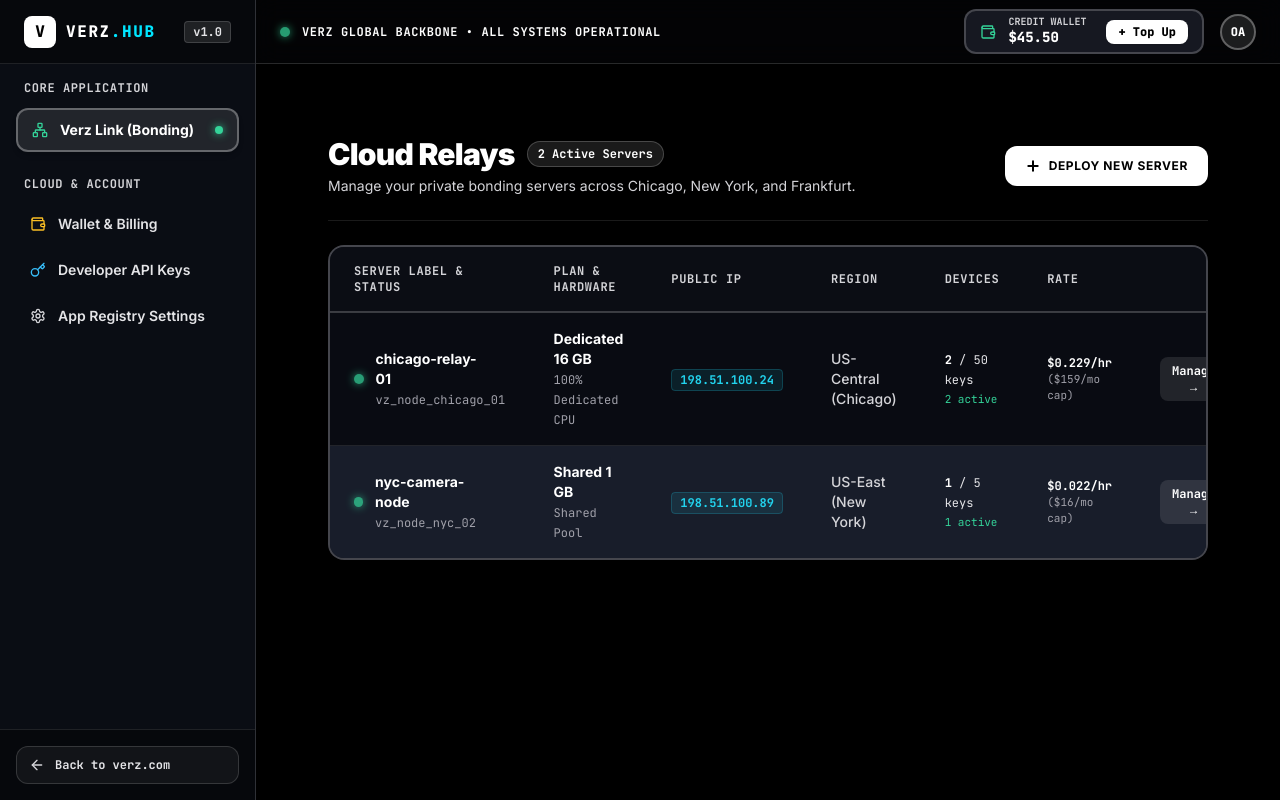
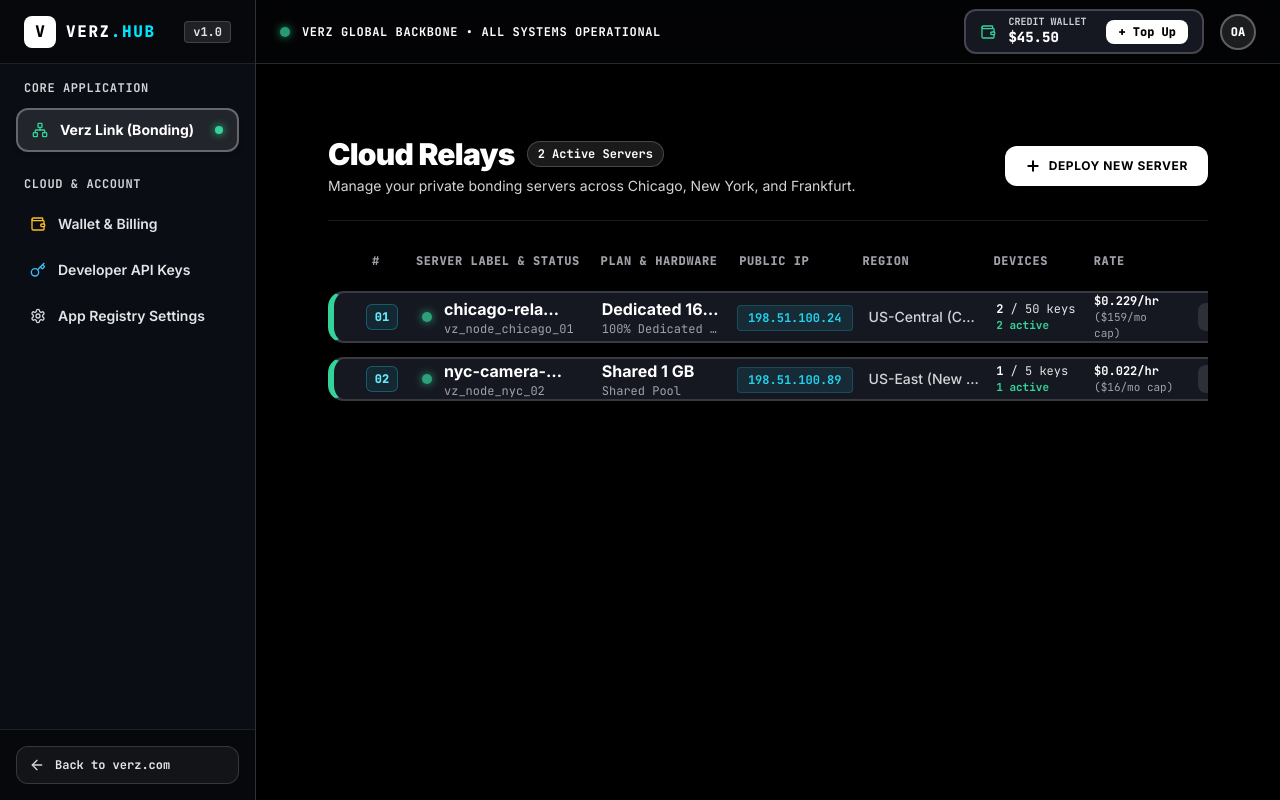
Before and after one commit to omaralabed/VERZ, a Next.js app: page /hub in a window 1280 px wide. Built offline with nearby package versions, Linux system fonts and the light colour scheme.

Commit message:
feat: upgrade fleet server list to spaced floating cards with numbered badges and accent borders

```diff
--- a/src/app/hub/page.tsx
+++ b/src/app/hub/page.tsx
@@ -915,84 +915,92 @@ export default function HubDashboard() {
                 </button>
               </div>
             ) : (
-              /* Cloud Instances Fleet Table */
-              <div className="rounded-2xl border-2 border-white/20 bg-surface-100 overflow-hidden shadow-2xl">
-                <div className="overflow-x-auto">
-                  <table className="w-full text-left text-sm">
-                    <thead className="bg-[#0B0D14] border-b-2 border-white/20 text-xs font-mono font-black uppercase tracking-wider text-zinc-300">
-                      <tr>
-                        <th className="py-4 px-6">Server Label & Status</th>
-                        <th className="py-4 px-6">Plan & Hardware</th>
-                        <th className="py-4 px-6">Public IP</th>
-                        <th className="py-4 px-6">Region</th>
-                        <th className="py-4 px-6">Devices</th>
-                        <th className="py-4 px-6">Rate</th>
-                        <th className="py-4 px-6 text-right">Actions</th>
-                      </tr>
-                    </thead>
-                    <tbody className="divide-y divide-white/10 font-sans">
+              /* Cloud Instances Fleet Spaced Floating Cards */
+              <div className="space-y-2">
+                <div className="overflow-x-auto pb-2">
+                  <div className="min-w-[1020px] space-y-3.5">
+                    {/* Header Columns Alignment Bar */}
+                    <div className="grid grid-cols-[48px_2.2fr_1.6fr_1.4fr_1.5fr_1.1fr_1.1fr_130px] items-center gap-4 px-6 py-2 text-xs font-mono font-black uppercase tracking-wider text-zinc-400">
+                      <div className="text-center">#</div>
+                      <div>Server Label & Status</div>
+                      <div>Plan & Hardware</div>
+                      <div>Public IP</div>
+                      <div>Region</div>
+                      <div>Devices</div>
+                      <div>Rate</div>
+                      <div className="text-right">Actions</div>
+                    </div>
+
+                    {/* Spaced Floating Cards */}
                     {nodes.map((node, index) => {
                       const activeDevCount = node.devices.filter((d) => d.status === "connected").length;
-                        // Alternating row contrast: Server 1 & 3 are darker (#080A10), Server 2 is lighter (#181D2A)
-                        const isDarkerRow = index % 2 === 0;
+                      const rowNumber = String(index + 1).padStart(2, "0");
                       return (
-                          <tr
+                        <div
                           key={node.id}
-                            className={`transition-colors group cursor-pointer ${
-                              isDarkerRow
-                                ? "bg-[#090B12] hover:bg-cyan-500/[0.08]"
-                                : "bg-[#181D2A] hover:bg-cyan-500/[0.08]"
-                            }`}
                           onClick={() => {
                             setSelectedNodeId(node.id);
                             setCurrentView("manage");
                           }}
-                          >
-                            <td className="py-4 px-6">
-                              <div className="flex items-center gap-3">
-                                <span className="h-2.5 w-2.5 rounded-full bg-emerald-400 shadow-[0_0_8px_#34d399] animate-pulse" />
+                          className="grid grid-cols-[48px_2.2fr_1.6fr_1.4fr_1.5fr_1.1fr_1.1fr_130px] items-center gap-4 px-6 py-4.5 rounded-2xl bg-surface-100 hover:bg-[#181D2A] border-2 border-white/15 hover:border-cyan-400/50 border-l-[6px] border-l-emerald-400 transition-all shadow-md hover:shadow-[0_8px_30px_rgba(0,229,255,0.08)] group cursor-pointer"
+                        >
+                          {/* 1. Number Badge */}
+                          <div className="flex items-center justify-center">
+                            <span className="font-mono text-xs font-black text-cyan-300 bg-cyan-500/10 border border-cyan-400/30 px-2 py-1 rounded-md shadow-sm group-hover:bg-cyan-400 group-hover:text-black transition-colors">
+                              {rowNumber}
+                            </span>
+                          </div>
+
+                          {/* 2. Server Label & Status */}
+                          <div className="flex items-center gap-3 min-w-0">
+                            <span className="h-2.5 w-2.5 rounded-full bg-emerald-400 shadow-[0_0_8px_#34d399] animate-pulse shrink-0" />
+                            <div className="min-w-0">
+                              <div className="font-bold text-white group-hover:text-cyan-400 transition-colors flex items-center gap-1.5 truncate">
+                                <span className="truncate">{node.name}</span>
+                                <ChevronRight className="h-3.5 w-3.5 opacity-0 group-hover:opacity-100 transition-opacity shrink-0" />
+                              </div>
+                              <span className="font-mono text-xs text-zinc-400 truncate block">{node.id}</span>
+                            </div>
+                          </div>
+
+                          {/* 3. Plan & Hardware */}
+                          <div className="min-w-0">
+                            <span className="font-bold text-white block truncate">{node.planName}</span>
+                            <span className="text-xs text-zinc-400 font-mono block truncate">
+                              {node.category === "dedicated" ? "100% Dedicated CPU" : "Shared Pool"}
+                            </span>
+                          </div>
+
+                          {/* 4. Public IP */}
                           <div>
-                                  <div className="font-bold text-white group-hover:text-cyan-400 transition-colors flex items-center gap-1.5">
-                                    <span>{node.name}</span>
-                                    <ChevronRight className="h-3.5 w-3.5 opacity-0 group-hover:opacity-100 transition-opacity" />
-                                  </div>
-                                  <span className="font-mono text-xs text-zinc-400">{node.id}</span>
-                                </div>
-                              </div>
-                            </td>
-
-                            <td className="py-4 px-6">
-                              <span className="font-bold text-white block">{node.planName}</span>
-                              <span className="text-xs text-zinc-400 font-mono">
-                                {node.category === "dedicated" ? "100% Dedicated CPU" : "Shared Pool"}
-                              </span>
-                            </td>
-
-                            <td className="py-4 px-6">
-                              <span className="font-mono font-bold text-cyan-400 bg-cyan-400/10 border border-cyan-400/20 px-2 py-0.5 rounded text-xs">
+                            <span className="font-mono font-bold text-cyan-400 bg-cyan-400/10 border border-cyan-400/20 px-2.5 py-1 rounded text-xs inline-block">
                               {node.ipAddress}
                             </span>
-                            </td>
-
-                            <td className="py-4 px-6 text-zinc-300 font-medium">
+                          </div>
+
+                          {/* 5. Region */}
+                          <div className="text-zinc-300 font-medium truncate text-sm">
                             {node.region}
-                            </td>
-
-                            <td className="py-4 px-6">
-                              <span className="font-mono text-xs text-zinc-200">
+                          </div>
+
+                          {/* 6. Devices */}
+                          <div className="font-mono text-xs">
+                            <span className="text-zinc-200 block">
                               <strong className="text-white">{node.devices.length}</strong> / {node.maxDevices} keys
                             </span>
-                              <span className="block text-[11px] text-emerald-400 font-mono">
+                            <span className="block text-[11px] text-emerald-400 font-bold">
                               {activeDevCount} active
                             </span>
-                            </td>
-
-                            <td className="py-4 px-6 font-mono text-xs">
-                              <span className="text-white font-bold">${node.hourlyPrice.toFixed(3)}/hr</span>
+                          </div>
+
+                          {/* 7. Rate */}
+                          <div className="font-mono text-xs">
+                            <span className="text-white font-bold block">${node.hourlyPrice.toFixed(3)}/hr</span>
                             <span className="block text-zinc-400 text-[11px]">(${node.monthlyPrice}/mo cap)</span>
-                            </td>
-
-                            <td className="py-4 px-6 text-right" onClick={(e) => e.stopPropagation()}>
+                          </div>
+
+                          {/* 8. Actions */}
+                          <div className="text-right" onClick={(e) => e.stopPropagation()}>
                             <div className="flex items-center justify-end gap-2">
                               <button
                                 onClick={() => {
@@ -1011,12 +1019,11 @@ export default function HubDashboard() {
                                 <Trash2 className="h-4 w-4" />
                               </button>
                             </div>
-                            </td>
-                          </tr>
+                          </div>
+                        </div>
                       );
                     })}
-                    </tbody>
-                  </table>
+                  </div>
                 </div>
               </div>
             )}
```
Lines whose indentation alone changed are shown as unchanged.
